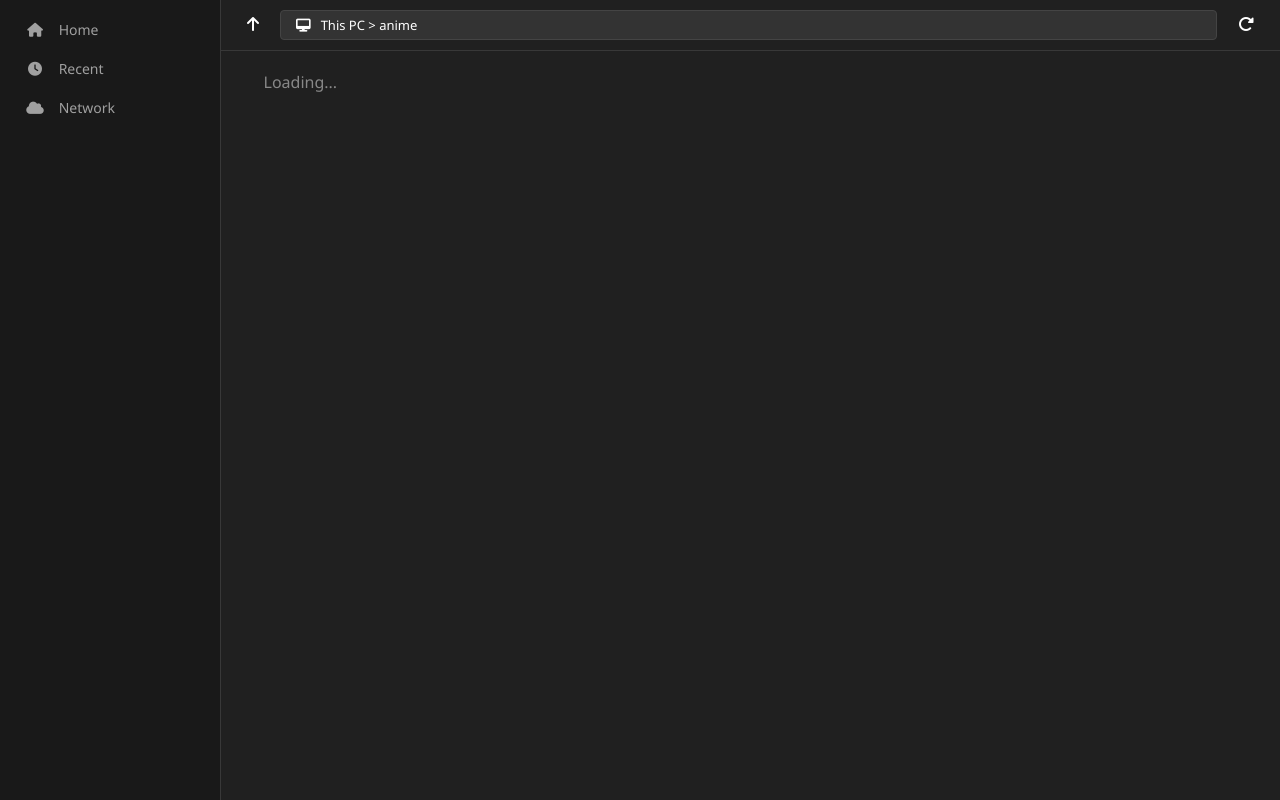
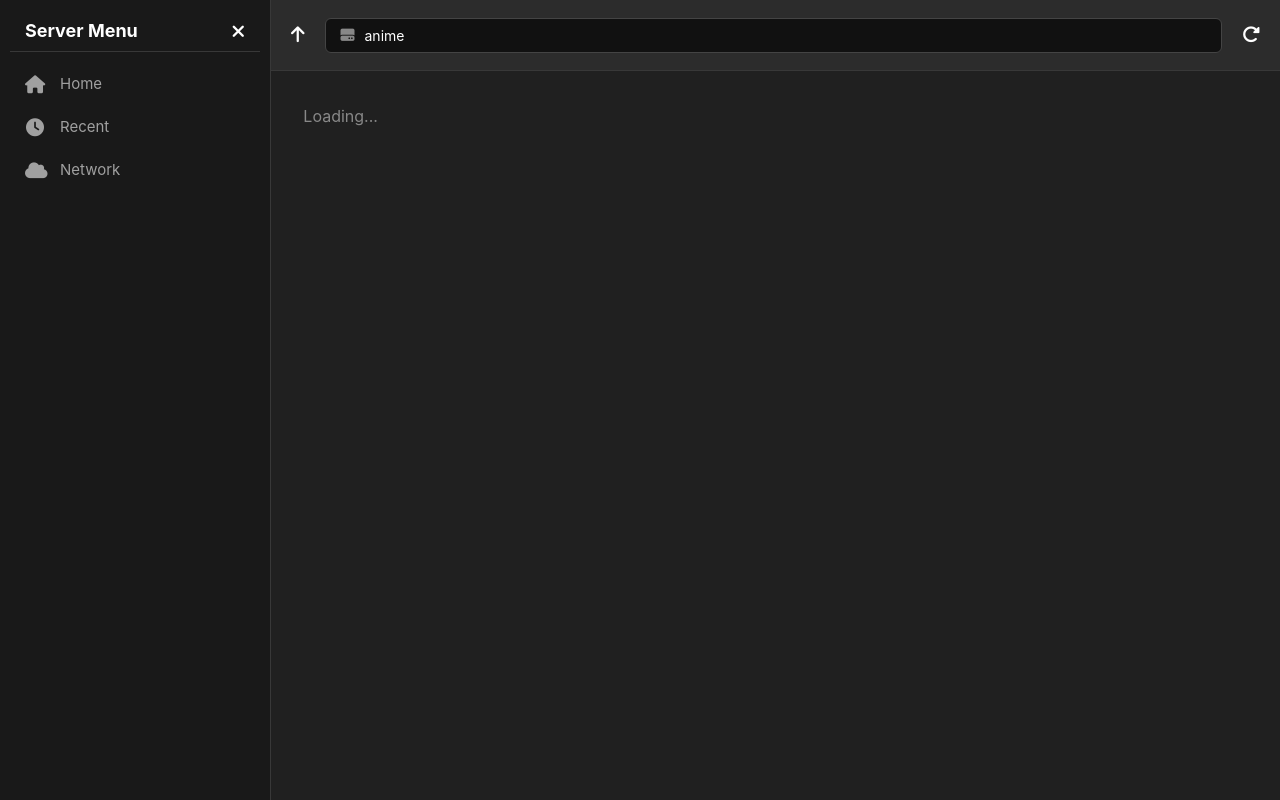
Before and after one commit to XRiczX/Anime, a PHP site: page / in a window 1280 px wide. Run offline with PHP 8.4, Linux system fonts and the light colour scheme.

Commit message:
Update index.php

```diff
--- a/index.php
+++ b/index.php
@@ -6,7 +6,6 @@ $base_dir = 'anime';
 $app_title = "Explorer Pi";
 
 // --- BACKEND PHP (API) ---
-// Menangani request AJAX dari JavaScript
 if (isset($_POST['action'])) {
     header('Content-Type: application/json');
     $action = $_POST['action'];
@@ -14,7 +13,6 @@ if (isset($_POST['action'])) {
     $name = isset($_POST['name']) ? $_POST['name'] : '';
     $destination = isset($_POST['destination']) ? $_POST['destination'] : '';
 
-    // Security Check: Mencegah akses ke folder sistem (../)
     if (strpos($path, '..') !== false || strpos($destination, '..') !== false) {
         echo json_encode(['status' => 'error', 'message' => 'Akses ditolak.']);
         exit;
@@ -34,7 +32,6 @@ if (isset($_POST['action'])) {
                 $is_dir = is_dir($full_path);
                 $ext = strtolower(pathinfo($item, PATHINFO_EXTENSION));
 
-                // Tentukan Tipe File
                 $type = 'file';
                 if ($is_dir) $type = 'folder';
                 elseif (in_array($ext, ['jpg', 'jpeg', 'png', 'gif', 'webp'])) $type = 'image';
@@ -66,7 +63,7 @@ if (isset($_POST['action'])) {
         exit;
     }
 
-    // 3. COPY / PASTE (Sederhana)
+    // 3. COPY / PASTE
     if ($action == 'paste') {
         $source = __DIR__ . '/' . $_POST['source'];
         $dest = $real_path . '/' . basename($source);
@@ -79,7 +76,6 @@ if (isset($_POST['action'])) {
     }
 }
 
-// Fungsi Format Size
 function formatSize($bytes) {
     if ($bytes >= 1073741824) return number_format($bytes / 1073741824, 2) . ' GB';
     if ($bytes >= 1048576) return number_format($bytes / 1048576, 2) . ' MB';
@@ -92,11 +88,10 @@ function formatSize($bytes) {
 <html lang="id">
 <head>
     <meta charset="UTF-8">
-    <meta name="viewport" content="width=device-width, initial-scale=1.0">
+    <meta name="viewport" content="width=device-width, initial-scale=1.0, maximum-scale=1.0, user-scalable=no">
     <title><?php echo $app_title; ?></title>
     <link rel="stylesheet" href="https://cdnjs.cloudflare.com/ajax/libs/font-awesome/6.4.0/css/all.min.css">
     <style>
-        /* --- GAYA WINDOWS 11 DARK MODE --- */
         :root {
             --bg-color: #202020;
             --sidebar-bg: #191919;
@@ -113,84 +108,106 @@ function formatSize($bytes) {
         body {
             background-color: var(--bg-color);
             color: var(--text-main);
-            font-family: 'Segoe UI Variable', 'Segoe UI', sans-serif;
+            font-family: -apple-system, BlinkMacSystemFont, 'Segoe UI', Roboto, Helvetica, Arial, sans-serif;
             margin: 0;
             display: flex;
             height: 100vh;
             overflow: hidden;
-            user-select: none; /* Mencegah blok teks biru */
+            -webkit-user-select: none; /* Disable text select on iOS */
+            user-select: none;
+            -webkit-tap-highlight-color: transparent;
         }
 
-        /* SIDEBAR */
+        /* --- SIDEBAR --- */
         .sidebar {
-            width: 200px;
+            width: 250px;
             background-color: var(--sidebar-bg);
             border-right: 1px solid var(--border);
             padding: 10px;
             display: flex;
             flex-direction: column;
+            transition: transform 0.3s ease;
+            z-index: 1000;
+        }
+        .sidebar-header {
+            padding: 10px 15px;
+            font-size: 18px;
+            font-weight: bold;
+            color: var(--text-main);
+            border-bottom: 1px solid var(--border);
+            margin-bottom: 10px;
+            display: flex;
+            justify-content: space-between;
+            align-items: center;
         }
         .sidebar-item {
-            padding: 10px 15px;
-            border-radius: 5px;
+            padding: 12px 15px;
+            border-radius: 8px;
             cursor: pointer;
             color: var(--text-sub);
-            font-size: 14px;
+            font-size: 15px;
+            display: flex;
+            align-items: center;
         }
         .sidebar-item:hover { background-color: var(--item-hover); color: white; }
-        .sidebar-item i { margin-right: 10px; width: 20px; text-align: center; }
+        .sidebar-item i { margin-right: 15px; width: 20px; text-align: center; font-size: 18px; }
 
-        /* MAIN CONTENT */
-        .main { flex: 1; display: flex; flex-direction: column; }
+        /* --- MAIN CONTENT --- */
+        .main { flex: 1; display: flex; flex-direction: column; position: relative; width: 100%; }
 
-        /* ADDRESS BAR */
+        /* --- TOOLBAR --- */
         .toolbar {
-            background-color: var(--bg-color);
-            padding: 10px 20px;
+            background-color: var(--header-bg);
+            padding: 10px 15px;
             border-bottom: 1px solid var(--border);
             display: flex;
             align-items: center;
             gap: 15px;
+            height: 50px;
         }
-        .nav-btn { background: none; border: none; color: white; cursor: pointer; font-size: 16px; }
+        .nav-btn { background: none; border: none; color: white; cursor: pointer; font-size: 18px; padding: 5px; }
+        .hamburger-btn { display: none; font-size: 20px; margin-right: 5px; }
+
         .address-bar {
             flex: 1;
-            background-color: #333;
+            background-color: #111;
             border: 1px solid #444;
-            border-radius: 4px;
-            padding: 5px 15px;
-            font-size: 13px;
+            border-radius: 6px;
+            padding: 8px 15px;
+            font-size: 14px;
             color: white;
             display: flex;
             align-items: center;
+            overflow: hidden;
+            white-space: nowrap;
         }
+        .address-text { overflow: hidden; text-overflow: ellipsis; }
 
-        /* FILE GRID AREA */
+        /* --- FILE GRID --- */
         .file-area {
             flex: 1;
             overflow-y: auto;
-            padding: 20px;
+            padding: 15px;
             display: grid;
-            grid-template-columns: repeat(auto-fill, minmax(110px, 1fr));
-            gap: 10px;
+            grid-template-columns: repeat(auto-fill, minmax(100px, 1fr)); /* Responsive Grid */
+            gap: 15px;
             align-content: start;
+            -webkit-overflow-scrolling: touch; /* Smooth scroll iOS */
         }
 
-        /* FILE ITEM */
         .item {
             display: flex;
             flex-direction: column;
             align-items: center;
-            padding: 10px;
-            border-radius: 5px;
+            padding: 10px 5px;
+            border-radius: 8px;
             cursor: pointer;
-            border: 1px solid transparent;
             transition: 0.1s;
+            position: relative;
         }
-        .item:hover { background-color: var(--item-hover); }
-        .item.active { background-color: var(--item-selected); border: 1px solid rgba(255,255,255,0.2); }
+        .item:active { background-color: var(--item-selected); transform: scale(0.98); }
 
-        .item-icon { font-size: 42px; margin-bottom: 8px; position: relative; }
+        .item-icon { font-size: 48px; margin-bottom: 10px; }
         .folder-icon { color: #fce100; }
         .file-icon { color: #fff; }
         .video-icon { color: #e50914; }
@@ -199,135 +216,167 @@ function formatSize($bytes) {
         .office-icon { color: #2b579a; }
 
         .item-name {
-            font-size: 12px;
+            font-size: 13px;
             text-align: center;
             word-break: break-word;
+            line-height: 1.3;
             max-width: 100%;
             display: -webkit-box;
             -webkit-line-clamp: 2;
             -webkit-box-orient: vertical;
             overflow: hidden;
+            color: #ddd;
         }
 
-        /* CONTEXT MENU (KLIK KANAN) */
+        /* --- RESPONSIVE MOBILE & TABLET --- */
+        @media (max-width: 768px) {
+            .sidebar {
+                position: absolute;
+                left: -100%; /* Sembunyikan sidebar ke kiri */
+                height: 100%;
+                width: 250px;
+                box-shadow: 2px 0 10px rgba(0,0,0,0.5);
+            }
+            .sidebar.active {
+                transform: translateX(100%); /* Geser masuk */
+                left: -250px; /* Reset base position logic */
+            }
+            .hamburger-btn { display: block; }
+
+            .grid-template-columns {
+                grid-template-columns: repeat(auto-fill, minmax(90px, 1fr));
+            }
+            .address-bar { font-size: 12px; }
+            .item-icon { font-size: 40px; }
+        }
+
+        /* OVERLAY GELAP SAAT SIDEBAR MUNCUL DI HP */
+        .overlay {
+            display: none;
+            position: fixed;
+            top: 0; left: 0; width: 100%; height: 100%;
+            background: rgba(0,0,0,0.5);
+            z-index: 900;
+        }
+        .overlay.active { display: block; }
+
+        /* --- CONTEXT MENU --- */
         .context-menu {
-            position: absolute;
-            background-color: var(--menu-bg);
-            border: 1px solid #454545;
-            border-radius: 8px;
-            padding: 5px;
-            box-shadow: 0 8px 16px rgba(0,0,0,0.5);
+            position: fixed; /* Ganti absolute ke fixed agar aman di scroll */
+            background-color: rgba(40, 40, 40, 0.95);
+            border: 1px solid #555;
+            border-radius: 12px;
+            padding: 8px;
+            box-shadow: 0 10px 30px rgba(0,0,0,0.8);
             display: none;
-            z-index: 1000;
-            min-width: 180px;
-            backdrop-filter: blur(10px);
+            z-index: 2000;
+            min-width: 200px;
+            backdrop-filter: blur(15px);
+            -webkit-backdrop-filter: blur(15px);
         }
         .menu-item {
-            padding: 8px 15px;
-            font-size: 13px;
+            padding: 12px 15px;
+            font-size: 14px;
             color: white;
             cursor: pointer;
-            border-radius: 4px;
+            border-radius: 8px;
             display: flex;
             align-items: center;
-            gap: 10px;
+            gap: 12px;
+            border-bottom: 1px solid rgba(255,255,255,0.05);
         }
-        .menu-item:hover { background-color: var(--accent); color: black; }
-        .separator { height: 1px; background-color: #454545; margin: 4px 0; }
+        .menu-item:last-child { border-bottom: none; }
+        .menu-item:active { background-color: var(--accent); color: black; }
 
-        /* MODAL PREVIEW */
+        /* --- MODAL --- */
         .modal {
-            display: none; position: fixed; z-index: 2000;
+            display: none; position: fixed; z-index: 3000;
             left: 0; top: 0; width: 100%; height: 100%;
-            background-color: rgba(0,0,0,0.85);
+            background-color: rgba(0,0,0,0.9);
             align-items: center; justify-content: center;
         }
         .modal-content {
-            background: #222; padding: 0; border-radius: 8px;
-            max-width: 90%; max-height: 90%;
-            display: flex; flex-direction: column; overflow: hidden;
-            box-shadow: 0 0 30px rgba(0,0,0,0.8);
+            width: 95%; max-width: 800px;
+            background: #000;
+            border-radius: 10px;
+            overflow: hidden;
+            max-height: 80vh;
+            display: flex; flex-direction: column;
         }
-        .modal-header {
-            padding: 10px 20px; background: #333; color: white;
-            display: flex; justify-content: space-between; align-items: center;
-        }
-        .modal-body {
-            display: flex; justify-content: center; align-items: center;
-            background: black;
-            min-width: 600px; min-height: 400px;
-        }
-        iframe, video, img { max-width: 100%; max-height: 80vh; }
-        .close-btn { cursor: pointer; font-size: 20px; font-weight: bold; }
+        .modal-header { padding: 15px; background: #222; display: flex; justify-content: space-between; align-items: center; }
+        .close-btn { font-size: 24px; padding: 0 10px; cursor: pointer; }
     </style>
 </head>
 <body>
 
-    <div class="sidebar">
-        <div class="sidebar-item" onclick="loadDir('<?php echo $base_dir; ?>')"><i class="fa-solid fa-house"></i> Home</div>
+    <div class="overlay" id="overlay" onclick="toggleSidebar()"></div>
+
+    <div class="sidebar" id="sidebar">
+        <div class="sidebar-header">
+            <span>Server Menu</span>
+            <i class="fa-solid fa-times" style="cursor:pointer;" onclick="toggleSidebar()"></i>
+        </div>
+        <div class="sidebar-item" onclick="loadDir('<?php echo $base_dir; ?>'); toggleSidebar();"><i class="fa-solid fa-house"></i> Home</div>
         <div class="sidebar-item"><i class="fa-solid fa-clock"></i> Recent</div>
         <div class="sidebar-item"><i class="fa-solid fa-cloud"></i> Network</div>
     </div>
 
     <div class="main">
         <div class="toolbar">
+            <button class="nav-btn hamburger-btn" onclick="toggleSidebar()"><i class="fa-solid fa-bars"></i></button>
             <button class="nav-btn" onclick="goUp()"><i class="fa-solid fa-arrow-up"></i></button>
             <div class="address-bar">
-                <i class="fa-solid fa-desktop" style="margin-right: 10px;"></i>
-                <span id="address-text">This PC > Anime</span>
+                <i class="fa-solid fa-hard-drive" style="margin-right: 10px; color: #888;"></i>
+                <span id="address-text" class="address-text">Anime</span>
             </div>
             <button class="nav-btn" onclick="location.reload()"><i class="fa-solid fa-rotate-right"></i></button>
         </div>
 
-        <div class="file-area" id="file-list" oncontextmenu="showGlobalMenu(event)">
+        <div class="file-area" id="file-list" onclick="hideMenu()">
             </div>
     </div>
 
     <div id="ctx-menu" class="context-menu">
-        <div class="menu-item" onclick="previewFile()"><i class="fa-solid fa-eye"></i> Open / Preview</div>
-        <div class="separator"></div>
+        <div class="menu-item" onclick="previewFile()"><i class="fa-solid fa-eye"></i> Open / Play</div>
         <div class="menu-item" onclick="copyFile()"><i class="fa-regular fa-copy"></i> Copy</div>
-        <div class="menu-item" onclick="pasteFile()"><i class="fa-regular fa-paste"></i> Paste</div>
-        <div class="separator"></div>
+        <div class="menu-item" onclick="pasteFile()"><i class="fa-regular fa-paste"></i> Paste Here</div>
         <div class="menu-item" onclick="renameFile()"><i class="fa-solid fa-i-cursor"></i> Rename</div>
         <div class="menu-item" onclick="downloadFile()"><i class="fa-solid fa-download"></i> Download</div>
-        <div class="separator"></div>
         <div class="menu-item" onclick="showProps()"><i class="fa-solid fa-circle-info"></i> Properties</div>
     </div>
 
     <div id="previewModal" class="modal">
         <div class="modal-content">
             <div class="modal-header">
-                <span id="modalTitle">Preview</span>
+                <span id="modalTitle" style="white-space:nowrap; overflow:hidden; text-overflow:ellipsis; max-width:80%;">Preview</span>
                 <span class="close-btn" onclick="closeModal()">&times;</span>
             </div>
-            <div class="modal-body" id="modalBody">
-                </div>
+            <div id="modalBody" style="display:flex; justify-content:center; background:black; min-height:200px;"></div>
         </div>
     </div>
 
     <script>
-        // CONFIG
         let currentPath = '<?php echo $base_dir; ?>';
-        let selectedFile = null; // Object file yang sedang diklik kanan
-        let clipboard = null; // Untuk copy paste
+        let selectedFile = null;
+        let clipboard = null;
+        let longPressTimer;
 
-        // INIT
         document.addEventListener('DOMContentLoaded', () => {
             loadDir(currentPath);
-
-            // Hide menu on click elsewhere
-            document.addEventListener('click', () => {
-                document.getElementById('ctx-menu').style.display = 'none';
-            });
         });
 
-        // 1. LOAD DIRECTORY
+        // --- SIDEBAR LOGIC ---
+        function toggleSidebar() {
+            document.getElementById('sidebar').classList.toggle('active');
+            document.getElementById('overlay').classList.toggle('active');
+        }
+
+        // --- CORE FUNCTIONS ---
         function loadDir(path) {
             currentPath = path;
-            document.getElementById('address-text').innerText = 'This PC > ' + path;
+            document.getElementById('address-text').innerText = path;
             const container = document.getElementById('file-list');
-            container.innerHTML = '<div style="text-align:center; width:100%; color:#888;">Loading...</div>';
+            container.innerHTML = '<div style="color:#888; text-align:center; margin-top:20px;">Loading...</div>';
 
             const formData = new FormData();
             formData.append('action', 'list');
@@ -338,7 +387,7 @@ function formatSize($bytes) {
             .then(res => {
                 container.innerHTML = '';
                 if(res.data.length === 0) {
-                    container.innerHTML = '<div style="text-align:center; width:100%; color:#888;">Folder Kosong</div>';
+                    container.innerHTML = '<div style="color:#666; text-align:center; margin-top:50px;">Folder Kosong</div>';
                     return;
                 }
 
@@ -359,24 +408,40 @@ function formatSize($bytes) {
                         <div class="item-name">${file.name}</div>
                     `;
 
-                    // Left Click (Buka Folder / Preview)
-                    div.onclick = (e) => {
-                        e.stopPropagation();
-                        if (file.type === 'folder') {
-                            loadDir(file.path);
-                        } else {
+                    // --- EVENT LISTENER UNTUK HP (TOUCH) & PC (MOUSE) ---
+
+                    // 1. Desktop Right Click
+                    div.oncontextmenu = (e) => {
+                        e.preventDefault();
+                        showMenu(e.clientX, e.clientY, file);
+                    };
+
+                    // 2. Desktop Left Click / Mobile Tap
+                    div.onclick = () => {
+                        if (file.type === 'folder') loadDir(file.path);
+                        else {
                             selectedFile = file;
                             previewFile();
                         }
                     };
 
-                    // Right Click (Context Menu)
-                    div.oncontextmenu = (e) => {
-                        e.preventDefault();
-                        e.stopPropagation();
-                        selectedFile = file;
-                        showMenu(e.pageX, e.pageY);
-                    };
+                    // 3. Mobile Long Press Logic
+                    div.addEventListener('touchstart', (e) => {
+                        // Reset timer jika user menyentuh
+                        longPressTimer = setTimeout(() => {
+                            // Jika tahan 800ms, anggap klik kanan
+                            const touch = e.touches[0];
+                            showMenu(touch.clientX, touch.clientY, file);
+                        }, 800);
+                    }, {passive: true});
+
+                    div.addEventListener('touchend', () => {
+                        clearTimeout(longPressTimer); // Batal jika jari diangkat cepat
+                    });
+
+                    div.addEventListener('touchmove', () => {
+                        clearTimeout(longPressTimer); // Batal jika jari menggeser (scroll)
+                    });
 
                     container.appendChild(div);
                 });
@@ -391,56 +456,65 @@ function formatSize($bytes) {
             }
         }
 
-        // 2. CONTEXT MENU
-        function showMenu(x, y) {
+        // --- CONTEXT MENU LOGIC ---
+        function showMenu(x, y, file) {
+            selectedFile = file;
             const menu = document.getElementById('ctx-menu');
+
+            // Logika agar menu tidak keluar layar (Penting buat HP)
+            const w = window.innerWidth;
+            const h = window.innerHeight;
+
+            if (x + 200 > w) x = w - 210; // Geser ke kiri jika mepet kanan
+            if (y + 300 > h) y = h - 310; // Geser ke atas jika mepet bawah
+
             menu.style.display = 'block';
             menu.style.left = x + 'px';
             menu.style.top = y + 'px';
+
+            // Getar dikit di HP kalau support
+            if (navigator.vibrate) navigator.vibrate(50);
         }
 
-        function showGlobalMenu(e) {
-            // Menu jika klik kanan di area kosong (Paste option)
-            e.preventDefault();
-            const menu = document.getElementById('ctx-menu');
-            // Hide file specific options here if needed, but for simplicity we keep basic
+        function hideMenu() {
+            document.getElementById('ctx-menu').style.display = 'none';
         }
 
-        // 3. ACTIONS
+        // --- ACTIONS ---
         function previewFile() {
+            hideMenu();
             if (!selectedFile) return;
             const type = selectedFile.type;
-            const url = selectedFile.path; // Path relative untuk browser
+            const url = selectedFile.path;
             const modal = document.getElementById('previewModal');
             const body = document.getElementById('modalBody');
-            const title = document.getElementById('modalTitle');
+            document.getElementById('modalTitle').innerText = selectedFile.name;
 
-            title.innerText = selectedFile.name;
             body.innerHTML = '';
 
             if (type === 'video') {
-                body.innerHTML = `<video controls autoplay style="width:100%"><source src="${url}" type="video/mp4">Browser not supported</video>`;
+                body.innerHTML = `<video controls autoplay style="width:100%; max-height:70vh;"><source src="${url}" type="video/mp4">Not Supported</video>`;
                 modal.style.display = 'flex';
             } else if (type === 'image') {
-                body.innerHTML = `<img src="${url}" />`;
+                body.innerHTML = `<img src="${url}" style="max-width:100%; max-height:70vh; object-fit:contain;" />`;
                 modal.style.display = 'flex';
             } else if (type === 'pdf') {
-                body.innerHTML = `<iframe src="${url}" width="100%" height="600px" style="border:none;"></iframe>`;
+                body.innerHTML = `<iframe src="${url}" style="width:100%; height:70vh; border:none;"></iframe>`;
                 modal.style.display = 'flex';
-            } else if (type === 'office') {
-                alert("File Office tidak bisa dipreview di Local Server tanpa Internet. File akan didownload.");
+            } else {
+                if(confirm("File ini tidak bisa di-preview. Download saja?")) {
                     downloadFile();
-            } else {
-                alert("Tipe file ini tidak bisa dipreview. Silakan download.");
+                }
             }
         }
 
         function closeModal() {
             document.getElementById('previewModal').style.display = 'none';
-            document.getElementById('modalBody').innerHTML = ''; // Stop video
+            document.getElementById('modalBody').innerHTML = '';
         }
 
         function downloadFile() {
+            hideMenu();
             const a = document.createElement('a');
             a.href = selectedFile.path;
             a.download = selectedFile.name;
@@ -450,12 +524,13 @@ function formatSize($bytes) {
         }
 
         function renameFile() {
-            const newName = prompt("Rename file menjadi:", selectedFile.name);
+            hideMenu();
+            const newName = prompt("Nama baru:", selectedFile.name);
             if (newName && newName !== selectedFile.name) {
                 const formData = new FormData();
                 formData.append('action', 'rename');
-                formData.append('path', selectedFile.path); // path lama
-                formData.append('name', newName); // nama baru
+                formData.append('path', selectedFile.path);
+                formData.append('name', newName);
 
                 fetch('', { method: 'POST', body: formData })
                 .then(r => r.json())
@@ -467,16 +542,15 @@ function formatSize($bytes) {
         }
 
         function copyFile() {
+            hideMenu();
             clipboard = selectedFile.path;
-            alert("File disalin ke clipboard!");
+            alert("Disalin! Pindah ke folder lain dan pilih Paste.");
         }
 
         function pasteFile() {
-            if (!clipboard) {
-                alert("Tidak ada file di clipboard!");
-                return;
-            }
-            if (confirm("Paste file di sini?")) {
+            hideMenu();
+            if (!clipboard) return alert("Clipboard kosong!");
+
             const formData = new FormData();
             formData.append('action', 'paste');
             formData.append('source', clipboard);
@@ -486,15 +560,14 @@ function formatSize($bytes) {
             .then(r => r.json())
             .then(res => {
                 if(res.status === 'success') loadDir(currentPath);
-                    else alert("Gagal paste: " + res.message);
+                else alert("Gagal paste.");
             });
-            }
         }
 
         function showProps() {
-            alert(`Nama: ${selectedFile.name}\nUkuran: ${selectedFile.size}\nTanggal: ${selectedFile.date}`);
+            hideMenu();
+            alert(`File: ${selectedFile.name}\nSize: ${selectedFile.size}\nDate: ${selectedFile.date}`);
         }
-
     </script>
 </body>
 </html>
```
Lines whose indentation alone changed are shown as unchanged.
